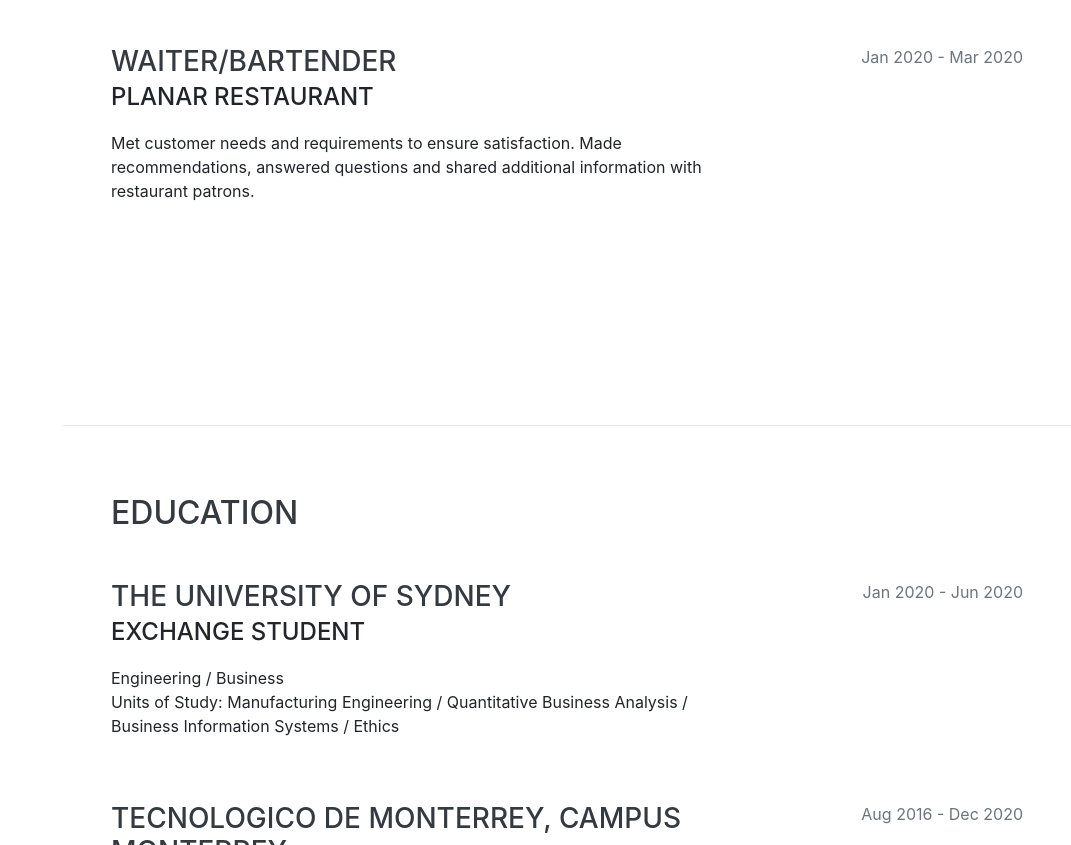
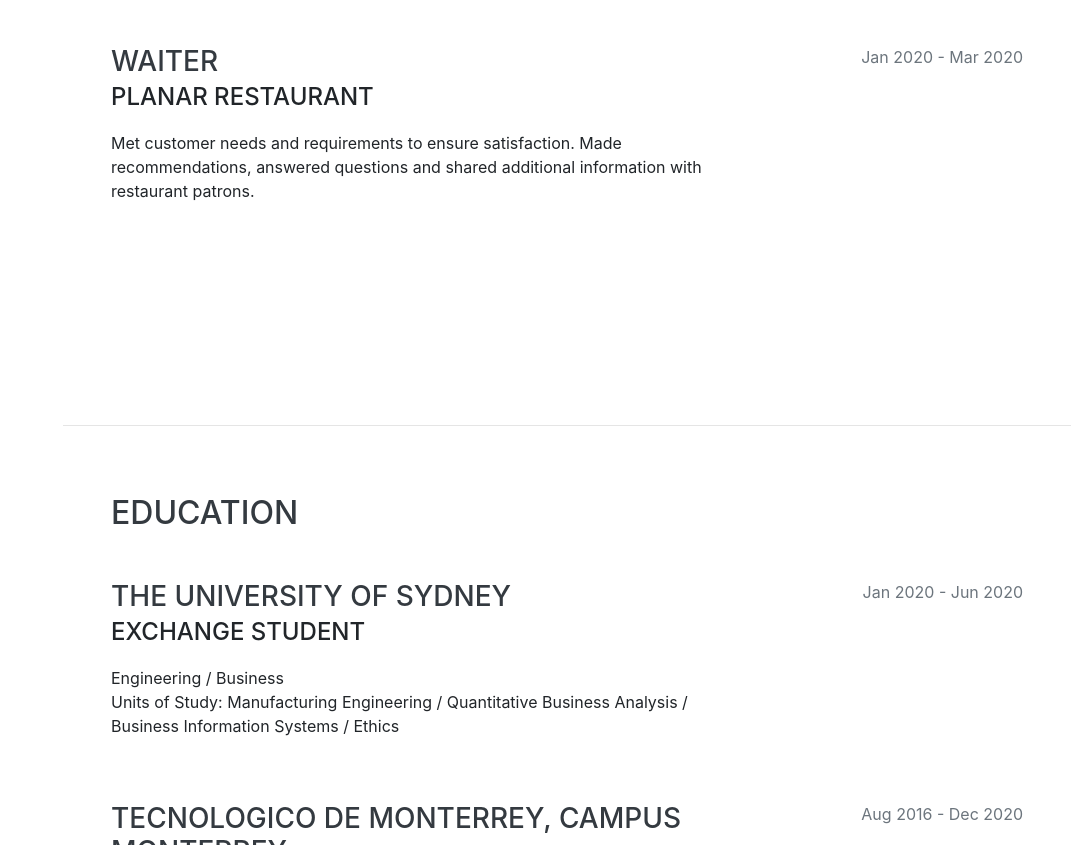
Before and after one commit to liamloft/Resume, a website with bundled scripts: page index.html in a window 1280 px wide. Shown: the part 1176-2021 px from the top of the page, without its empty margins (209-1280 px from the left). Built offline with nearby package versions, Linux system fonts and the light colour scheme; a web font is replaced by a local one.

Commit message:
Remove Bartender

```diff
--- a/index.html
+++ b/index.html
@@ -104,7 +104,7 @@
 
         <div class="resume-item d-flex flex-column flex-md-row justify-content-between mb-5">
           <div class="resume-content">
-            <h3 class="mb-0">Waiter/Bartender</h3>
+            <h3 class="mb-0">Waiter</h3>
             <div class="subheading mb-3">Planar Restaurant</div>
             <p>Met customer needs and requirements to ensure satisfaction. Made recommendations, answered questions and shared additional information with restaurant patrons.</p>
           </div>
```
